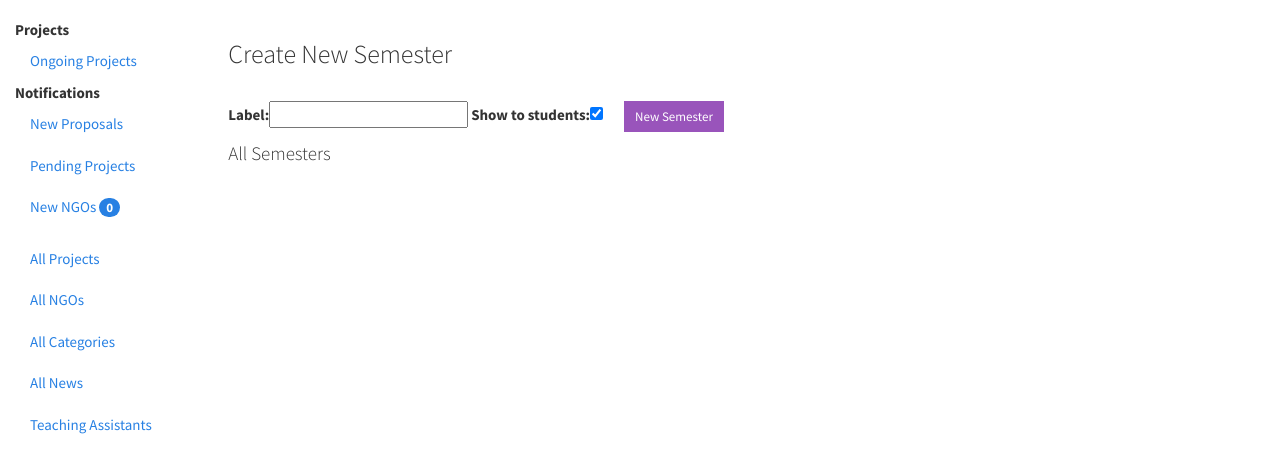
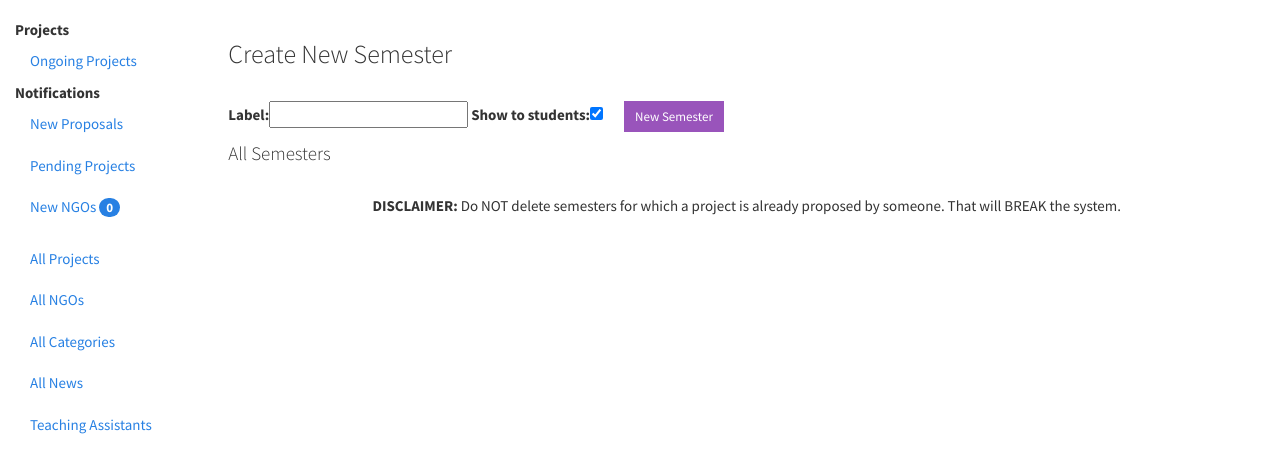
Before and after one commit to SanyamGarg12/sg-cw-iiitd, a Django app: template supervisor/templates/create_new_semester.html in a window 1280 px wide. Shown: the part 51-508 px from the top of the page. Run offline with Django 3.2, Linux system fonts and the light colour scheme; the template is opened without the code that fills it: values that come from a table or form of the project are taken from there, others are empty; parts of the project's set-up code (start-up, migrations or seed data) failed here and were passed over; some libraries are stand-ins or nearby versions.

```diff
--- a/supervisor/templates/create_new_semester.html
+++ b/supervisor/templates/create_new_semester.html
@@ -48,4 +48,11 @@
         <br>
     {% endfor %}
 
+    <br>
+
+    <p style="text-align: center">
+        <strong>DISCLAIMER:</strong> Do NOT delete semesters for which a project is already proposed by someone.
+        That will BREAK the system.
+    </p>
+
 {% endblock %}
```
